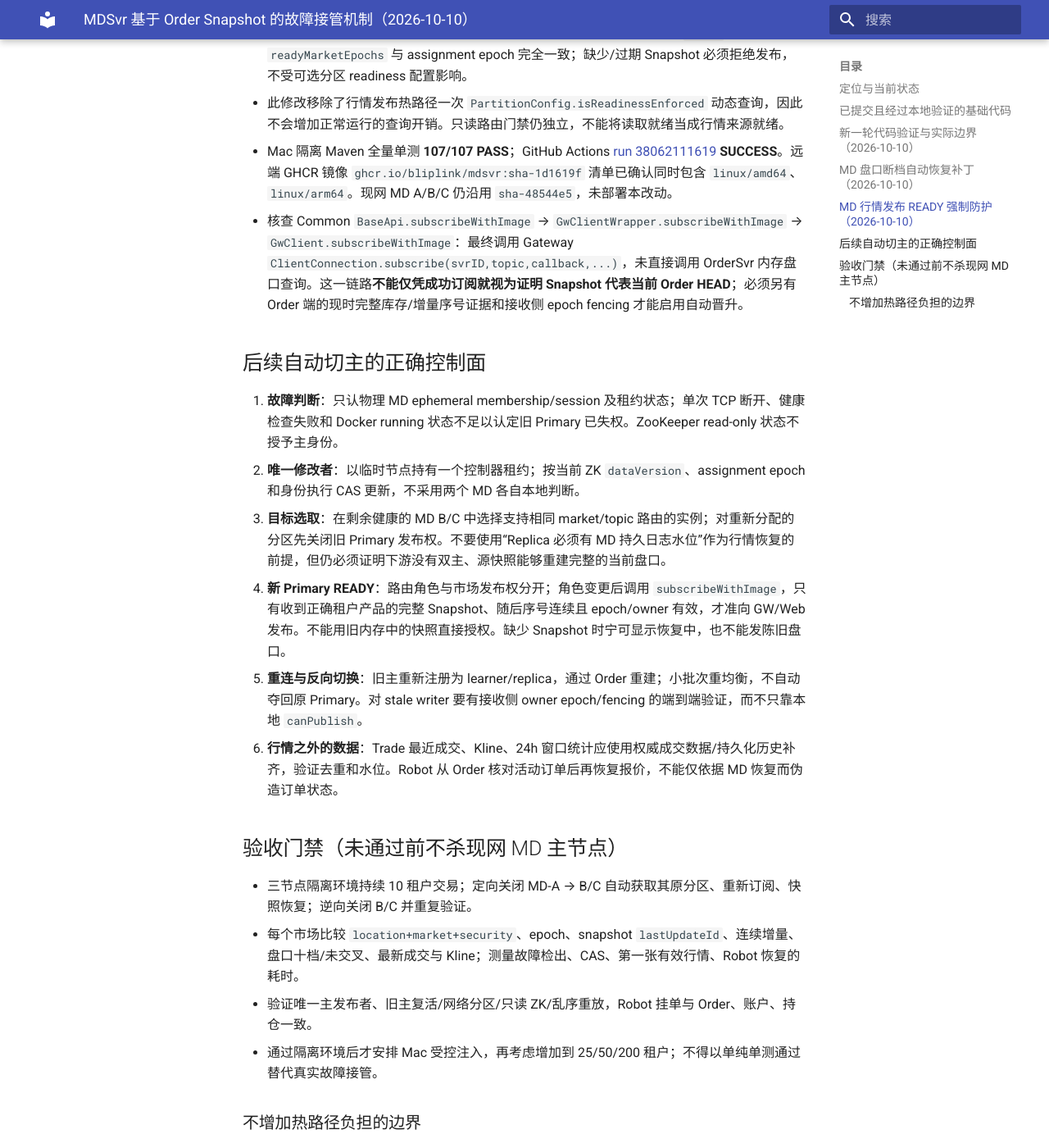
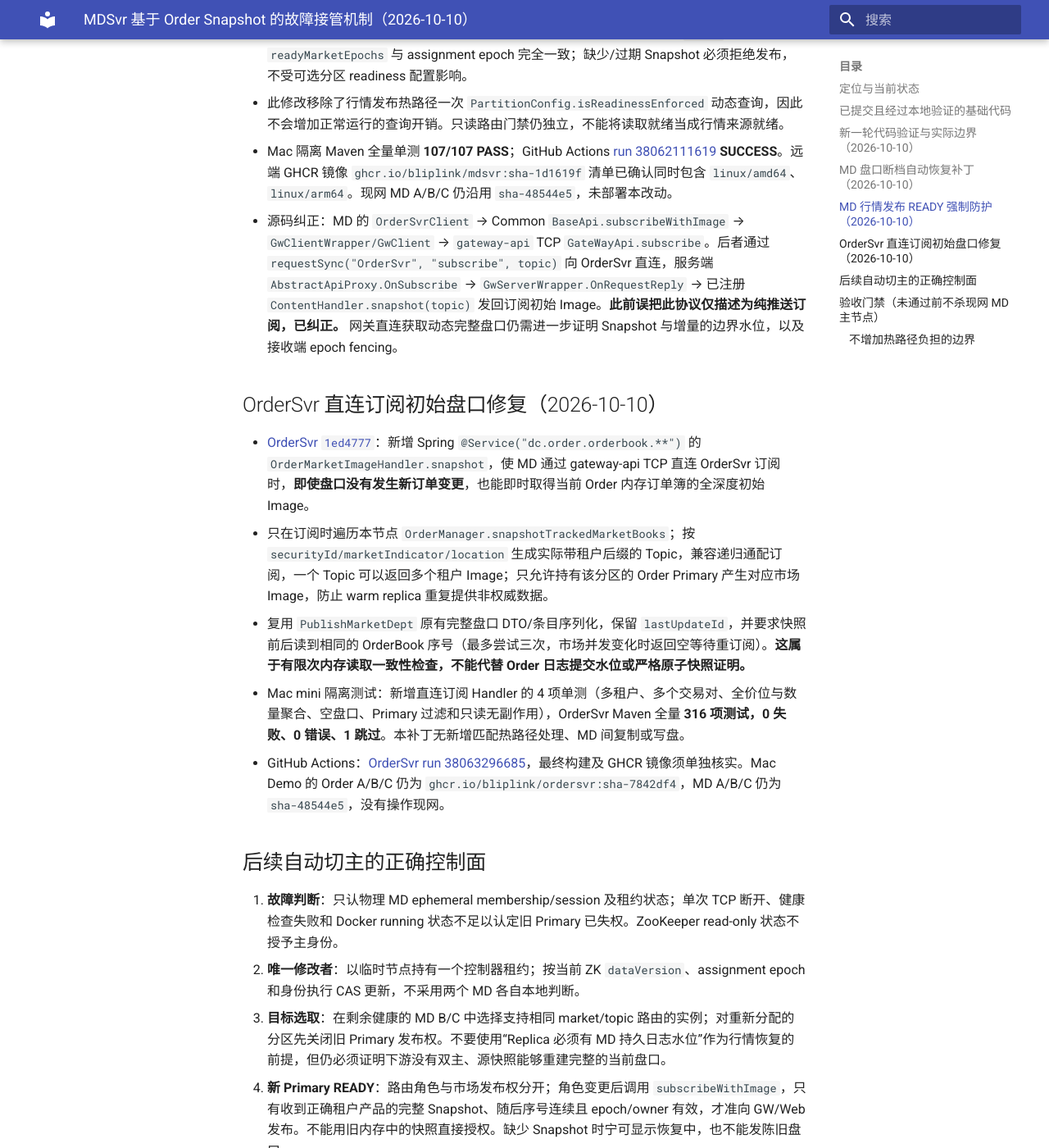
Before and after one commit to bliplink/dc-quant-deploy, an MkDocs documentation site: the page built from docs/MD_ORDER_SNAPSHOT_FAILOVER_RECOVERY_20261010.zh-CN.md, in a window 1280 px wide and 1400 px high, scrolled down 2753 px. Shown: the whole window at 82% size. Built offline with MkDocs 1.6.1 and Material for MkDocs 9.7.7, drawn with Linux system fonts in a browser that asks for light colours; some of the changed text lies outside the part shown.

Commit message:
docs(md-ha): clarify gateway-api direct Order snapshot subscription contract

```diff
--- a/docs/MD_ORDER_SNAPSHOT_FAILOVER_RECOVERY_20261010.zh-CN.md
+++ b/docs/MD_ORDER_SNAPSHOT_FAILOVER_RECOVERY_20261010.zh-CN.md
@@ -30,7 +30,7 @@ MDSvr 是 OrderSvr 权威撮合订单簿的派生行情服务。**不要为 MDSv
 - `MdDepthGapRecovery`：一个 daemon 任务合并所有处于断档状态的市场重订阅；初次立即请求，失败后退避从 5 秒到最多 60 秒；同一市场故障未修复期间只打一次断档告警。成功安装完整 Image 后解除该市场的恢复请求。正常无断档时不运行定时任务、不新增磁盘 I/O 或 MD 间复制。若 Order/GW 源端长期不返回真正完整新 Image，市场仍会保持不就绪，不能伪造 READY。
 - `LocalDepthBook`：没有 Snapshot 序号或盘口 entries 为 null 时拒绝 Image；没有已安装完整 Image 时拒绝仅靠增量建立盘口；兼容原有正常 applySnapshot 调用。限频和并发竞争测试覆盖同时断档 1000 次、多个市场合并请求与失败重试。
 - Mac mini 隔离 Maven 测试 **106/106 PASS**，代码提交并推送 `saas-crypto`，GitHub Actions [run 38061084918](https://github.com/bliplink/com.app.dc.mdsvr/actions/runs/38061084918) 由 push 触发。此处不以 Actions 启动代替镜像构建成功；需另行核验 GHCR digest/双架构。
-- **依然未完成的关键证明**：Order `PublishMarketDept` 的完整盘口消息由订单簿变化及 `enableFullOrderBookOnChange` / 1 秒节流控制产生。仅调用 Gateway 的 `subscribeWithImage` 并不从代码上证明 Image 一定是订阅时刻的 Order 当前 HEAD。真正自动选主前，必须确认 Gateway 的缓存/重放语义，建立当前完整市场库存、Snapshot 与后续深度增量连续性证明，以及旧主接收侧 fencing。不能仅以重订阅成功替代全部市场的权威新鲜度验证。
+- **依然未完成的关键证明**：Order 定期/按变更发送的完整盘口受 `enableFullOrderBookOnChange` / 1 秒节流控制；但 gateway-api 3.0.6 的 `subscribe` 协议**另有向当前 OrderSvr `ContentHandler.snapshot()` 请求初始 Image 的直连机制**。此前该 `dc.order.orderbook.**` Handler 缺失，无法保证订阅时得到初始图片。本轮新增 Handler 解决此缺口；然而新 Image 的读取版本与后续增量交界、全市场当前来源水位和旧主接收侧 fencing 尚未形成生产级证明。不要把订阅成功等同于完整 HA 晋升通过。
 - Mac Demo 三个 MD 仍保留旧的 `sha-48544e5`，未注入故障或切换现网分区；持续租户验收与受控切主另行进行。
 - [MDSvr `05a90fc`](https://github.com/bliplink/com.app.dc.mdsvr/commit/05a90fc)：修复“旧市场恢复后，下一次新市场断档可能继承旧 60 秒退避计时”的定时任务竞争；上个市场完成后取消旧重试，下一次异常立即重新获取 Image。隔离环境 MDSvr 全量测试 **107/107 PASS**。
 - 最新 [Actions run 38061295185](https://github.com/bliplink/com.app.dc.mdsvr/actions/runs/38061295185) **SUCCESS**；远端 `ghcr.io/bliplink/mdsvr:sha-05a90fc` 镜像清单已核验同时包含 `linux/amd64` 和 `linux/arm64`。该镜像仍未完成真实 MD 自动主故障接管安全证明，且现网容器仍沿用旧版；不要用“镜像可拉取”代替“故障接管通过”。
@@ -40,7 +40,15 @@ MDSvr 是 OrderSvr 权威撮合订单簿的派生行情服务。**不要为 MDSv
 - [MDSvr `1d1619f`](https://github.com/bliplink/com.app.dc.mdsvr/commit/1d1619f)：消除一个安全配置绕过：此前 `MdPartitionRuntime.canPublish` 仅在 legacy `EnforceReadiness=true` 时要求当前市场完整 Snapshot，而 Common 默认 `false`。现在只要 MD 集群模式开启，所有行情发布均要求当前 PRIMARY、分区 `READY` 且该市场 `readyMarketEpochs` 与 assignment epoch 完全一致；缺少/过期 Snapshot 必须拒绝发布，不受可选分区 readiness 配置影响。
 - 此修改移除了行情发布热路径一次 `PartitionConfig.isReadinessEnforced` 动态查询，因此不会增加正常运行的查询开销。只读路由门禁仍独立，不能将读取就绪当成行情来源就绪。
 - Mac 隔离 Maven 全量单测 **107/107 PASS**；GitHub Actions [run 38062111619](https://github.com/bliplink/com.app.dc.mdsvr/actions/runs/38062111619) **SUCCESS**。远端 GHCR 镜像 `ghcr.io/bliplink/mdsvr:sha-1d1619f` 清单已确认同时包含 `linux/amd64`、`linux/arm64`。现网 MD A/B/C 仍沿用 `sha-48544e5`，未部署本改动。
-- 核查 Common `BaseApi.subscribeWithImage` → `GwClientWrapper.subscribeWithImage` → `GwClient.subscribeWithImage`：最终调用 Gateway `ClientConnection.subscribe(svrID,topic,callback,...)`，未直接调用 OrderSvr 内存盘口查询。这一链路**不能仅凭成功订阅就视为证明 Snapshot 代表当前 Order HEAD**；必须另有 Order 端的现时完整库存/增量序号证据和接收侧 epoch fencing 才能启用自动晋升。
+- 源码纠正：MD 的 `OrderSvrClient` → Common `BaseApi.subscribeWithImage` → `GwClientWrapper/GwClient` → `gateway-api` TCP `GateWayApi.subscribe`。后者通过 `requestSync("OrderSvr", "subscribe", topic)` 向 OrderSvr 直连，服务端 `AbstractApiProxy.OnSubscribe` → `GwServerWrapper.OnRequestReply` → 已注册 `ContentHandler.snapshot(topic)` 发回订阅初始 Image。**此前误把此协议仅描述为纯推送订阅，已纠正。** 网关直连获取动态完整盘口仍需进一步证明 Snapshot 与增量的边界水位，以及接收端 epoch fencing。
+
+## OrderSvr 直连订阅初始盘口修复（2026-10-10）
+
+- [OrderSvr `1ed4777`](https://github.com/bliplink/com.app.dc.ordersvr/commit/1ed4777)：新增 Spring `@Service("dc.order.orderbook.**")` 的 `OrderMarketImageHandler.snapshot`，使 MD 通过 gateway-api TCP 直连 OrderSvr 订阅时，**即使盘口没有发生新订单变更**，也能即时取得当前 Order 内存订单簿的全深度初始 Image。
+- 只在订阅时遍历本节点 `OrderManager.snapshotTrackedMarketBooks`；按 `securityId/marketIndicator/location` 生成实际带租户后缀的 Topic，兼容递归通配订阅，一个 Topic 可以返回多个租户 Image；只允许持有该分区的 Order Primary 产生对应市场 Image，防止 warm replica 重复提供非权威数据。
+- 复用 `PublishMarketDept` 原有完整盘口 DTO/条目序列化，保留 `lastUpdateId`，并要求快照前后读到相同的 OrderBook 序号（最多尝试三次，市场并发变化时返回空等待重订阅）。**这属于有限次内存读取一致性检查，不能代替 Order 日志提交水位或严格原子快照证明。**
+- Mac mini 隔离测试：新增直连订阅 Handler 的 4 项单测（多租户、多个交易对、全价位与数量聚合、空盘口、Primary 过滤和只读无副作用），OrderSvr Maven 全量 **316 项测试，0 失败、0 错误、1 跳过**。本补丁无新增匹配热路径处理、MD 间复制或写盘。
+- GitHub Actions：[OrderSvr run 38063296685](https://github.com/bliplink/com.app.dc.ordersvr/actions/runs/38063296685)，最终构建及 GHCR 镜像须单独核实。Mac Demo 的 Order A/B/C 仍为 `ghcr.io/bliplink/ordersvr:sha-7842df4`，MD A/B/C 仍为 `sha-48544e5`，没有操作现网。
 
 ## 后续自动切主的正确控制面
 
```
